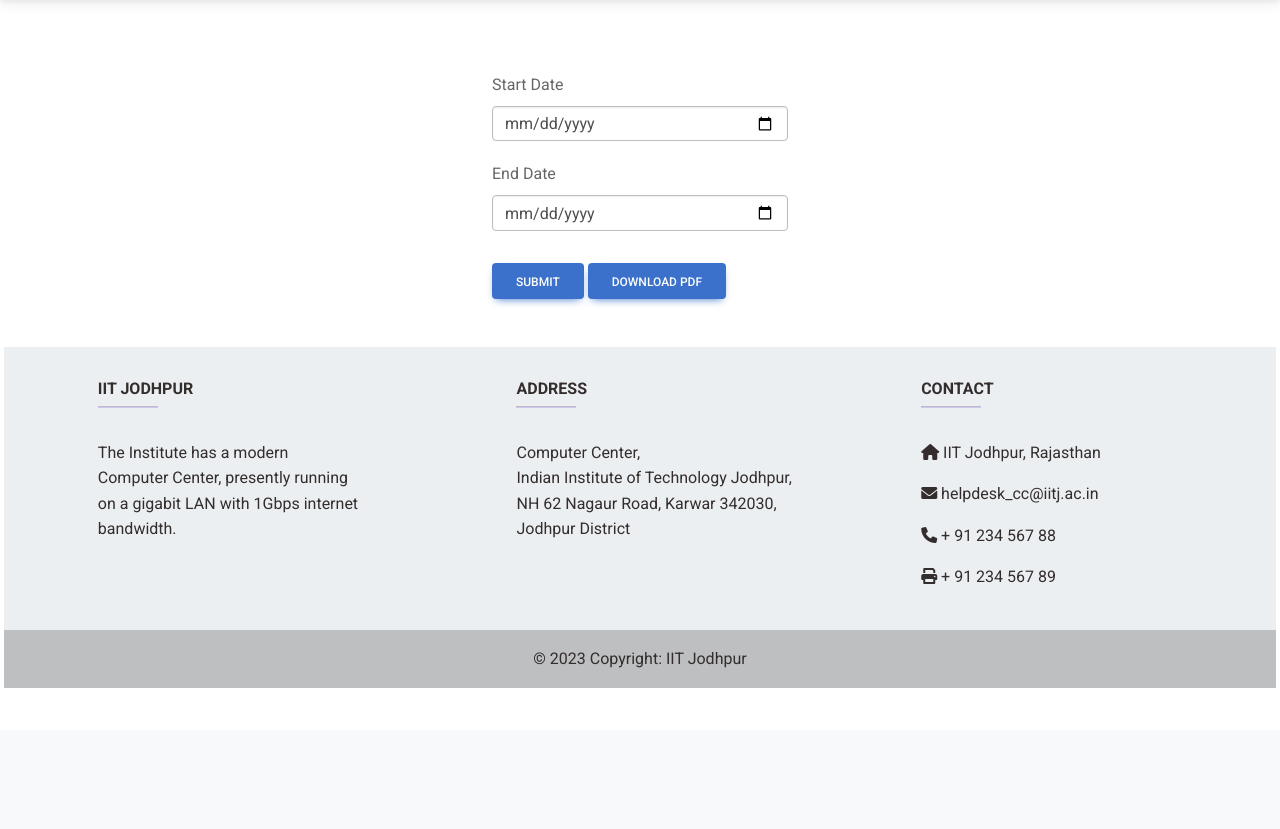
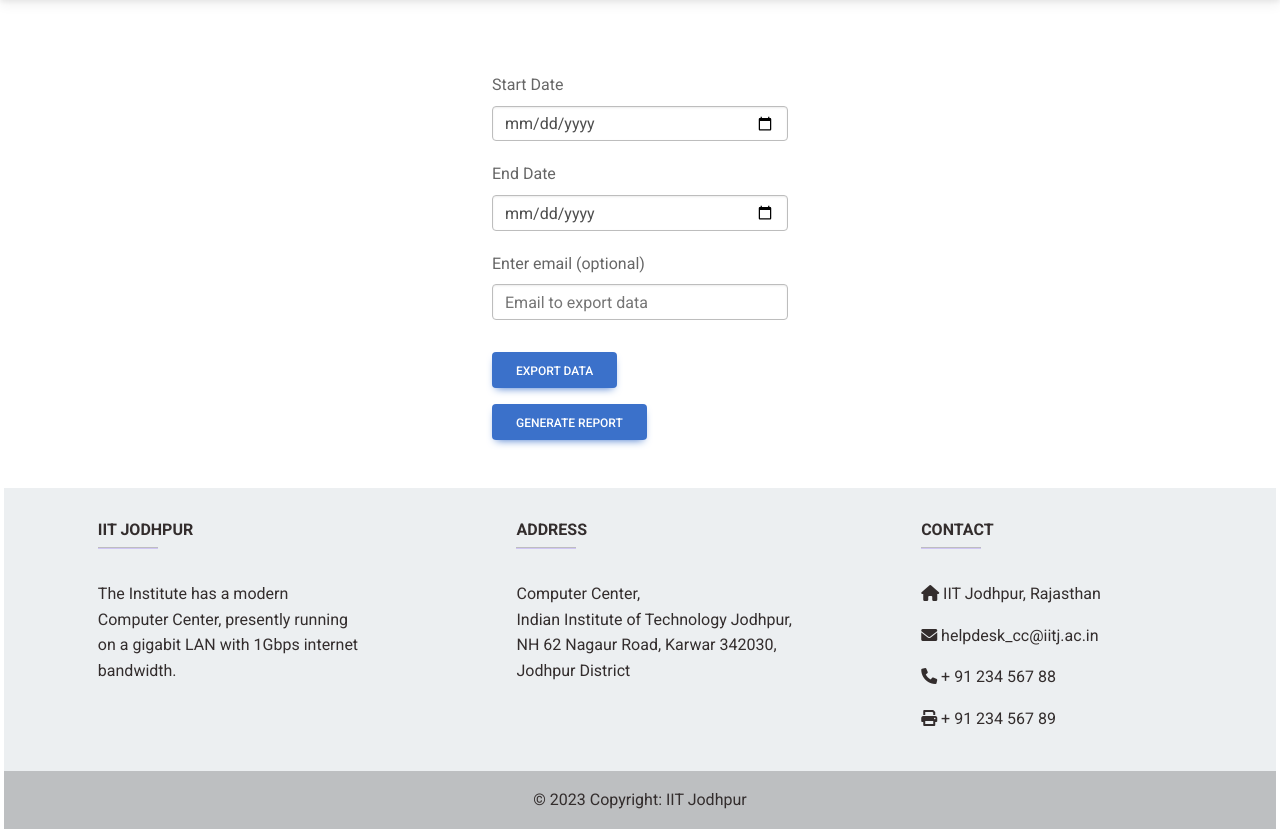
Before and after one commit to DeepAgr/IOT-Project-CC, a Django app: page /export_data/ in a window 1280 px wide. Shown: the part 70-899 px from the top of the page. Before the commit the page ends 758 px from the top, so only its background shows below. Run offline with Django 3.2, Linux system fonts and the light colour scheme; a user stored in the database is signed in; some libraries are stand-ins or nearby versions.

Commit message:
date export

```diff
--- a/home/views.py
+++ b/home/views.py
@@ -27,12 +27,63 @@ from reportlab.pdfgen import canvas
 from reportlab.lib.pagesizes import A4
 from PIL import Image
 import os
-import datetime
 from matplotlib.figure import Figure
 
 def line_chart_view(request):
+    import datetime
+    start_date = request.POST.get("startDate")
+    end_date = request.POST.get("endDate")
+    print(start_date)
+    print(end_date)
+    # Convert start and end dates to datetime objects
+    # import datetime
+
+    start_datetime = datetime.datetime.strptime(start_date, "%Y-%m-%d")
+    end_datetime = datetime.datetime.strptime(end_date, "%Y-%m-%d") + datetime.timedelta(days=1)
+
+    # sd = datetime.strptime(start_date, "%Y-%m-%d")
+    # ed = datetime.strptime(end_date, "%Y-%m-%d")
+    # print(sd)
+    # print(end_date)
+    if end_datetime <= start_datetime:
+        messages.error(request, "End date must be ahead of start date.")
+        return redirect('export_data')
+    else:
+        # Get data from database between start and end dates
+        data = SensorData.objects.filter(timestamp__range=[start_datetime, end_datetime])
+
+        # Create a list to hold the rows of the CSV file
+        rows = [["Timestamp", "Temperature", "Humidity", "Gas Value"]]
+
+        # Add data to the rows list
+        for d in data:
+            rows.append(
+                [
+                    d.timestamp.strftime("%Y-%m-%d %H:%M:%S"),
+                    d.temperature,
+                    d.humidity,
+                    d.gas_value,
+                ]
+            )
+
+        # print(type(rows))
+
+        data_dict = {
+            "timestamps": [],
+            "temperatures": [],
+            "humidities": [],
+            "gas_values": [],
+        }
+        latest_data = SensorData.objects.filter(timestamp__range=[start_datetime, end_datetime])
+        for edata in latest_data:
+            data_dict["timestamps"].append(edata.timestamp.strftime("%Y-%m-%d %H:%M:%S"))
+            data_dict["temperatures"].append(edata.temperature)
+            data_dict["humidities"].append(edata.humidity)
+            data_dict["gas_values"].append(edata.gas_value)
+        # print(data_dict)
     # Retrieve data from Django database
-    data = SensorData.objects.all()
+    # data = SensorData.objects.all()
+    data = SensorData.objects.filter(timestamp__range=[start_datetime, end_datetime])
 
     # Create a new figure object
     fig = Figure(figsize=(6, 4), dpi=100)
@@ -100,7 +151,7 @@ def line_chart_view(request):
 
 
 
-
+#For gauge data
 @require_GET
 def sensor_data_api(request):
     latest_data = SensorData.objects.latest("timestamp")
--- a/templates/export_data.html
+++ b/templates/export_data.html
@@ -11,8 +11,13 @@
           <label for="endDate" class="form-label">End Date</label>
           <input type="date" class="form-control" id="endDate" name="endDate" required>
         </div>
-        <button type="submit" class="btn btn-primary mt-3">Submit</button>
-        <a href="{% url 'line_chart' %}" class="btn btn-primary">Download PDF</a>
+        <div class="mb-3 pt-1">
+          <label for="sendemail" class="form-label">Enter email (optional)</label>
+          <input type="email" class="form-control" id="sendemail" name="sendemail" placeholder="Email to export data"></div>
+        <button type="submit" class="btn btn-primary mt-3 me-5">Export Data</button>
+        {% comment %} <a href="{% url 'line_chart' %}" class="btn btn-primary">Download PDF</a> {% endcomment %}
+        {% comment %} <a href="{% url 'line_chart' %}?start_date={{ startDate.value }}&end_date={{ endDate.value }}" class="btn btn-primary">Generate Report</a> {% endcomment %}
+        <button type="submit" class="btn btn-primary mt-3 me-5" formaction="{%url 'line_chart'%}">Generate Report</button>
     </form>
 </div>
 
```
Also changed, not shown: db.sqlite3.
